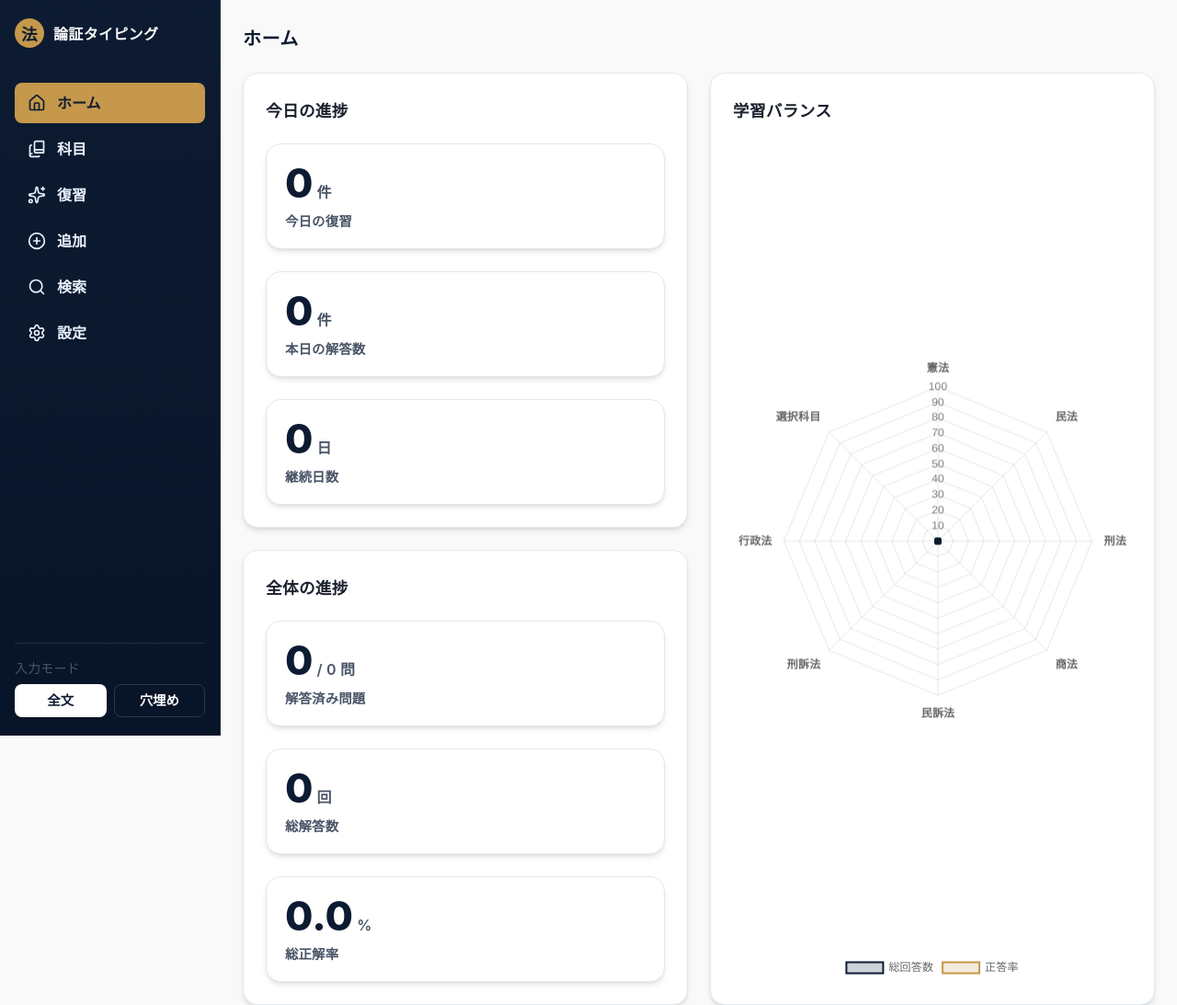
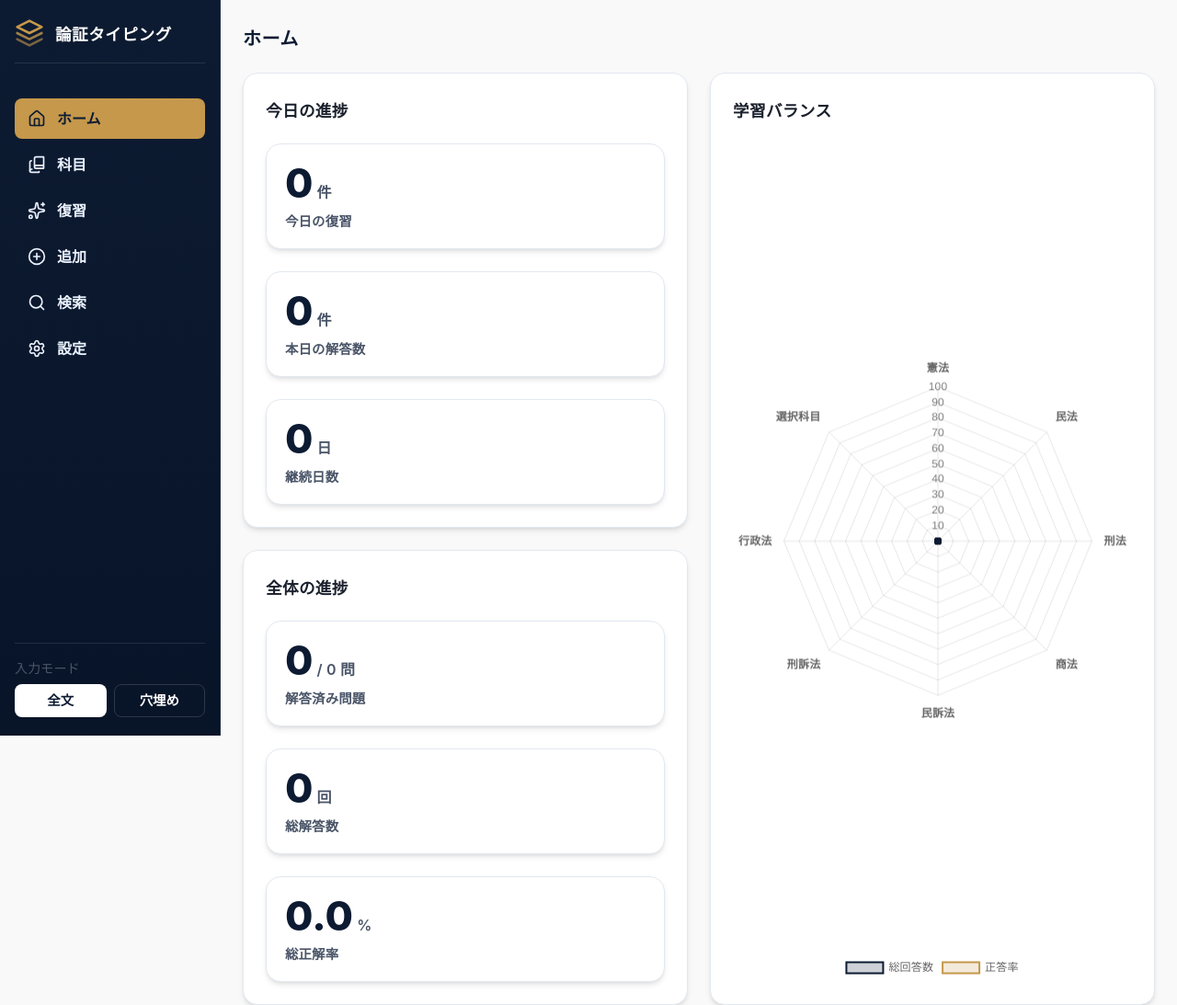
Before and after one commit to naraden-maruru/law-study-pwa, a plain HTML site: page index.html in a window 1280 px wide. Shown: the whole page at 92% size. Drawn offline with nearby package versions, Linux system fonts and the light colour scheme.

Commit message:
Update index.html

```diff
--- a/index.html
+++ b/index.html
@@ -259,9 +259,25 @@
       border-right:1px solid rgba(255,255,255,.1);
       display:none; flex-direction:column; padding:1.25rem 1rem; gap:0.75rem; z-index:49;
     }
-    #rail .logo{ display:flex; align-items:center; gap:10px; font-weight:900; letter-spacing:.02em; color:#fff; padding-bottom: 1rem; }
-    #rail .logo .mon{ width:32px; height:32px; border-radius:999px; background:var(--accent-2); color:var(--accent);
-      display:inline-flex; align-items:center; justify-content:center; font-weight:900; font-size: 1.1rem; }
+    #rail .logo {
+      display: flex;
+      align-items: center;
+      gap: 12px;
+      padding-bottom: 1rem;
+      border-bottom: 1px solid rgba(255, 255, 255, 0.1);
+      margin-bottom: 1rem;
+    }
+    #rail .logo .logo-icon {
+      color: var(--accent-2);
+      flex-shrink: 0;
+    }
+    #rail .logo .logo-text {
+      font-family: var(--font-sans);
+      font-weight: 700;
+      font-size: 1.1rem;
+      color: #fff;
+      letter-spacing: .03em;
+    }
     #rail .nav{ display:flex; flex-direction:column; gap:6px; margin-top:10px }
     #rail .nav button{
       display:flex; align-items:center; gap:12px;
@@ -340,7 +356,7 @@
         z-index: 50;
         background: var(--panel);
       }
-      body{ padding-top: 55px; padding-bottom: calc(60px + env(safe-area-inset-bottom)); }
+      body{ padding-top: 55px; padding-bottom: calc(80px + env(safe-area-inset-bottom)); }
     }
 
     html.iphone #tabbar .item[data-nav="exit"]{ display:flex !important; }
@@ -667,7 +683,14 @@
 
 <body>
 <aside id="rail" aria-label="メインナビ">
-  <div class="logo"><span class="mon">法</span><span>論証タイピング</span></div>
+  <div class="logo">
+    <svg class="logo-icon" width="32" height="32" viewBox="0 0 24 24" fill="none" xmlns="http://www.w3.org/2000/svg">
+      <path d="M12 2L2 7L12 12L22 7L12 2Z" stroke="currentColor" stroke-width="2" stroke-linecap="round" stroke-linejoin="round"/>
+      <path d="M2 17L12 22L22 17" stroke="currentColor" stroke-width="2" stroke-linecap="round" stroke-linejoin="round" stroke-opacity="0.6"/>
+      <path d="M2 12L12 17L22 12" stroke="currentColor" stroke-width="2" stroke-linecap="round" stroke-linejoin="round" stroke-opacity="0.8"/>
+    </svg>
+    <span class="logo-text">論証タイピング</span>
+  </div>
   <div class="nav">
     <button data-nav="home"><i class="lucide" data-lucide="home"></i>ホーム</button>
     <button data-nav="subjects"><i class="lucide" data-lucide="book-copy"></i>科目</button>
```
